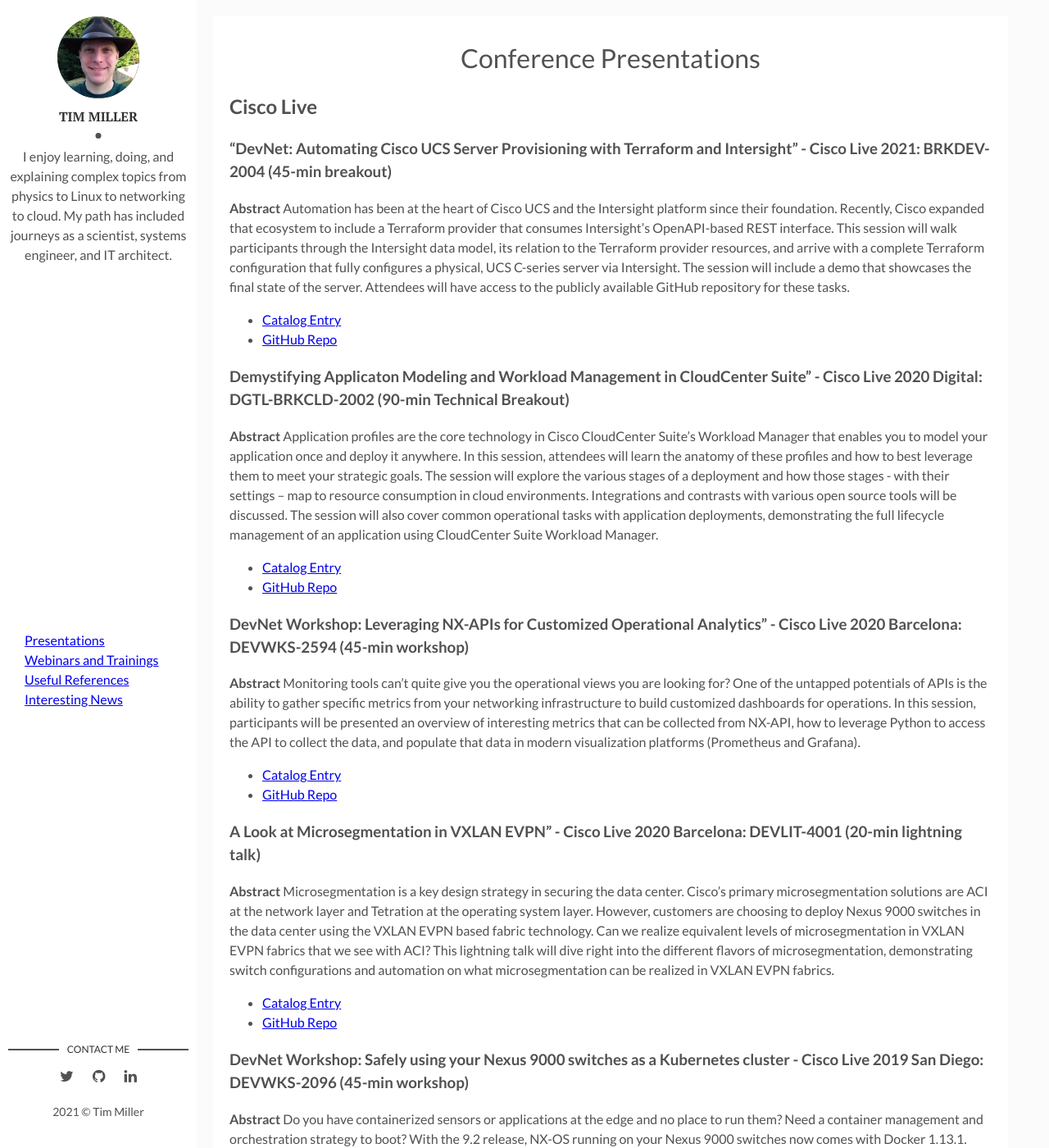
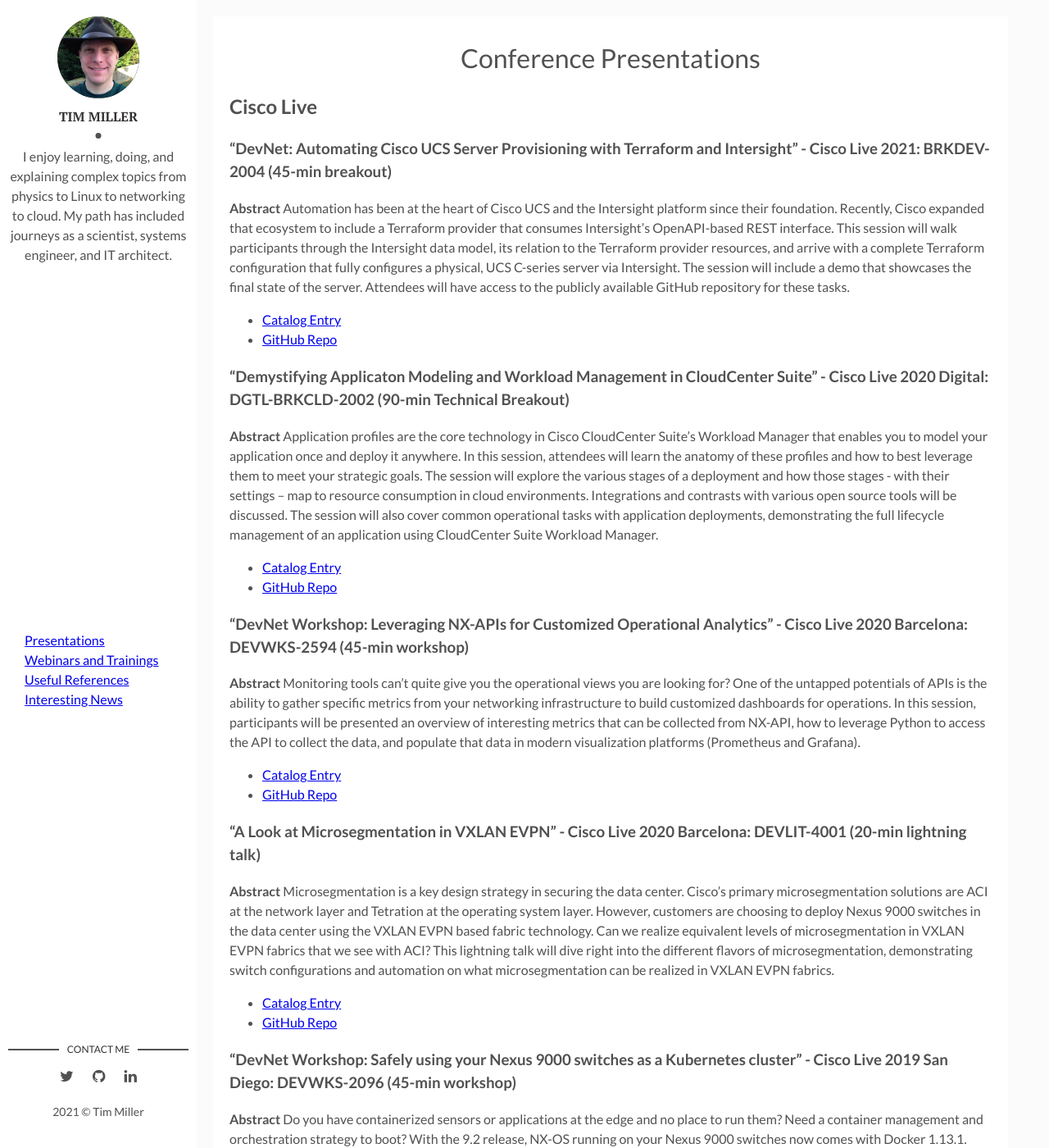
Before and after one commit to broadcaststorm/broadcaststorm.github.io, a Jekyll site: the page built from _posts/references/0001-01-01-presentations.md, in a window 1280 px wide and 1400 px high. Shown: the whole window at 82% size. Built offline with Jekyll 4.4.1, drawn with Linux system fonts in a browser that asks for light colours; some of the changed text lies outside the part shown.

Commit message:
Correct missing quotation marks.

```diff
--- a/_posts/references/0001-01-01-presentations.md
+++ b/_posts/references/0001-01-01-presentations.md
@@ -15,28 +15,28 @@ tags:
 - [Catalog Entry](https://www.ciscolive.com/on-demand/on-demand-library.html?#/session/1610747197869001O2Fp)
 - [GitHub Repo](https://github.com/CiscoSE/BRKDEV-2004-CL21)
 
-### Demystifying Applicaton Modeling and Workload Management in CloudCenter Suite” - Cisco Live 2020 Digital: DGTL-BRKCLD-2002 (90-min Technical Breakout)
+### "Demystifying Applicaton Modeling and Workload Management in CloudCenter Suite” - Cisco Live 2020 Digital: DGTL-BRKCLD-2002 (90-min Technical Breakout)
 
 **Abstract** Application profiles are the core technology in Cisco CloudCenter Suite's Workload Manager that enables you to model your application once and deploy it anywhere. In this session, attendees will learn the anatomy of these profiles and how to best leverage them to meet your strategic goals. The session will explore the various stages of a deployment and how those stages - with their settings – map to resource consumption in cloud environments. Integrations and contrasts with various open source tools will be discussed. The session will also cover common operational tasks with application deployments, demonstrating the full lifecycle management of an application using CloudCenter Suite Workload Manager.
 
 - [Catalog Entry](https://www.ciscolive.com/on-demand/on-demand-library.html?#/session/15729077784410015k9R)
 - [GitHub Repo](https://github.com/gve-vse-tim/BRKCLD-2002-CLUS20)
 
-### DevNet Workshop: Leveraging NX-APIs for Customized Operational Analytics” - Cisco Live 2020 Barcelona: DEVWKS-2594 (45-min workshop)
+### "DevNet Workshop: Leveraging NX-APIs for Customized Operational Analytics” - Cisco Live 2020 Barcelona: DEVWKS-2594 (45-min workshop)
 
 **Abstract** Monitoring tools can't quite give you the operational views you are looking for? One of the untapped potentials of APIs is the ability to gather specific metrics from your networking infrastructure to build customized dashboards for operations. In this session, participants will be presented an overview of interesting metrics that can be collected from NX-API, how to leverage Python to access the API to collect the data, and populate that data in modern visualization platforms (Prometheus and Grafana).
 
 - [Catalog Entry](https://www.ciscolive.com/on-demand/on-demand-library.html?#/session/1564527383510001cXOU)
 - [GitHub Repo](https://github.com/CiscoSE/DEVWKS-2594-CLEUR20)
 
-### A Look at Microsegmentation in VXLAN EVPN” - Cisco Live 2020 Barcelona: DEVLIT-4001 (20-min lightning talk)
+### "A Look at Microsegmentation in VXLAN EVPN” - Cisco Live 2020 Barcelona: DEVLIT-4001 (20-min lightning talk)
 
 **Abstract** Microsegmentation is a key design strategy in securing the data center. Cisco's primary microsegmentation solutions are ACI at the network layer and Tetration at the operating system layer. However, customers are choosing to deploy Nexus 9000 switches in the data center using the VXLAN EVPN based fabric technology. Can we realize equivalent levels of microsegmentation in VXLAN EVPN fabrics that we see with ACI? This lightning talk will dive right into the different flavors of microsegmentation, demonstrating switch configurations and automation on what microsegmentation can be realized in VXLAN EVPN fabrics.
 
 - [Catalog Entry](https://www.ciscolive.com/on-demand/on-demand-library.html?#/session/1573793639418001jr4M)
 - [GitHub Repo](https://github.com/CiscoSE/DEVLIT-4001-CLEUR20)
 
-### DevNet Workshop: Safely using your Nexus 9000 switches as a Kubernetes cluster - Cisco Live 2019 San Diego: DEVWKS-2096 (45-min workshop)
+### "DevNet Workshop: Safely using your Nexus 9000 switches as a Kubernetes cluster" - Cisco Live 2019 San Diego: DEVWKS-2096 (45-min workshop)
 
 **Abstract** Do you have containerized sensors or applications at the edge and no place to run them?  Need a container management and orchestration strategy to boot?  With the 9.2 release, NX-OS running on your Nexus 9000 switches now comes with Docker 1.13.1.  With the promise of a standardized container runtime comes the challenge of application deployment and management - including upgrade of applications. In this session, you will enable the Docker container engine on your Nexus 9000 switches and install the kubelet to join the Kubernetes cluster.  Once operational, attendees will deploy an application to targeted switches and upgrade those applications.  The code for these tasks and their automation will be provided to attendees.
 
@@ -44,7 +44,7 @@ tags:
 - [GitHub Repo](https://github.com/CiscoSE/DEVWKS-2096-CLUS19)
 - [Presentation Slides](/artifacts/presentations/clus19-devnet2096-kubernetes.pdf)
 
-### DevNet Workshop: Leveraging NX-APIs for Customized Operational Analytics” - Cisco Live 2019 San Diego: DEVWKS-2594 (45-min workshop)
+### "DevNet Workshop: Leveraging NX-APIs for Customized Operational Analytics” - Cisco Live 2019 San Diego: DEVWKS-2594 (45-min workshop)
 
 **Abstract** Monitoring tools can't quite give you the operational views you are looking for? One of the untapped potentials of APIs is the ability to gather specific metrics from your networking infrastructure to build customized dashboards for operations. In this session, participants will be presented an overview of interesting metrics that can be collected from NX-API, how to leverage Python to access the API to collect the data, and populate that data in modern visualization platforms (Prometheus and Grafana).
 
@@ -52,7 +52,7 @@ tags:
 - [GitHub Repo](https://github.com/CiscoSE/DEVWKS-2594-CLUS19)
 - [Presentation Slides](/artifacts/presentations/clus19-devnet2594-nxapi.pdf)
 
-### DevNet Workshop: Leveraging NX-APIs for Customized Operational Analytics” - Cisco Live 2018 Orlando: DEVWKS-2594 (45-min workshop)
+### "DevNet Workshop: Leveraging NX-APIs for Customized Operational Analytics” - Cisco Live 2018 Orlando: DEVWKS-2594 (45-min workshop)
 
 **Abstract** Monitoring tools can't quite give you the operational views you are looking for? One of the untapped potentials of APIs is the ability to gather specific metrics from your networking infrastructure to build customized dashboards for operations. In this session, participants will be presented an overview of interesting metrics that can be collected from NX-API, how to leverage Python to access the API to collect the data, and populate that data in modern visualization platforms (Prometheus and Grafana).
 
@@ -60,7 +60,7 @@ tags:
 - [GitHub Repo](https://github.com/CiscoSE/DEVWKS-2594-CLUS18)
 - [Presentation Slides](/artifacts/presentations/clus18-devnet2594-nxapi.pdf)
 
-### Cisco UCS as an Advanced Computing Platform for the Enterprise - Cisco Live 2018 Orlando: TECINI-2543 (4 hour Techinical Seminar)
+### "Cisco UCS as an Advanced Computing Platform for the Enterprise" - Cisco Live 2018 Orlando: TECINI-2543 (4 hour Techinical Seminar)
 
 **Abstract** The explosion of data and bandwidth in the Internet age requires significant amounts of computation and storage to gain insights and intelligence to drive innovation. Parallel computing using clustered x86 system is one technique for advanced research problems. Now these problems are pushing computation and machine learning to new frontiers with supplemental accelerator technology such as GPUs.
 
```
